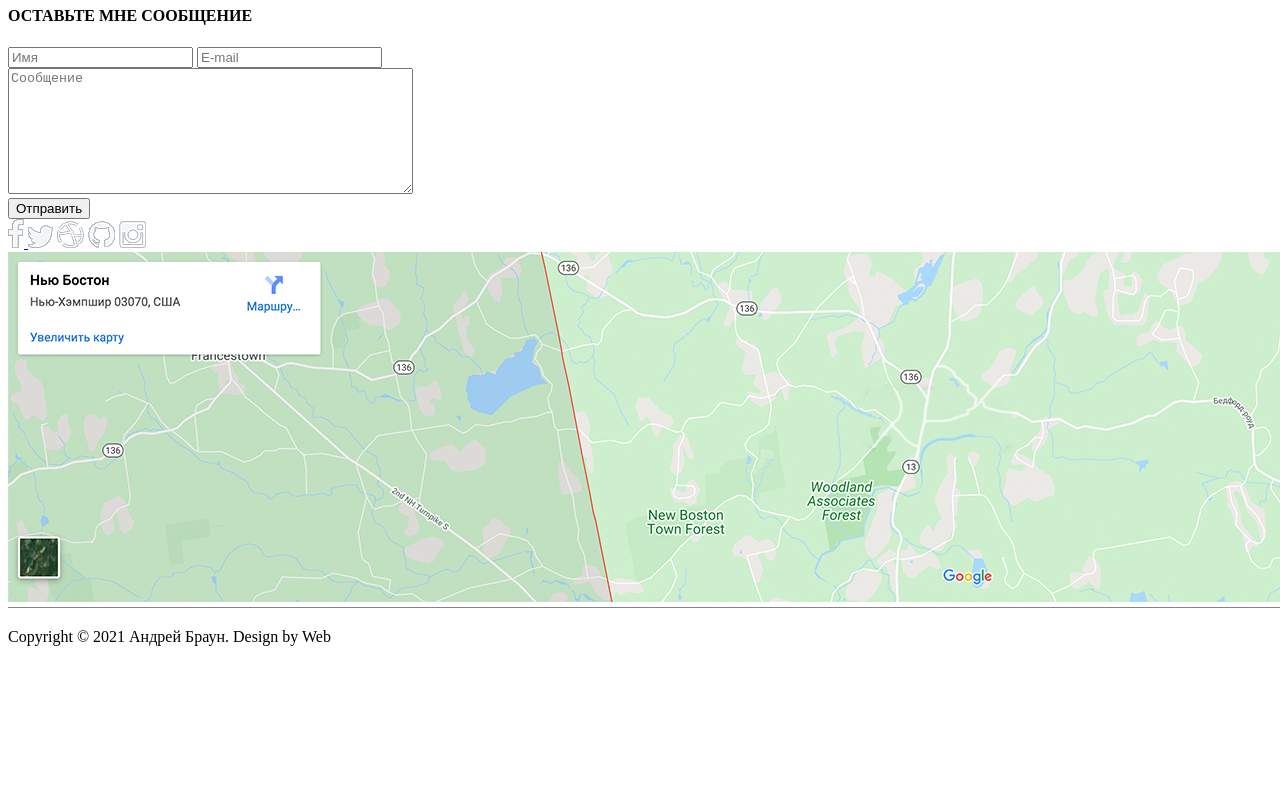
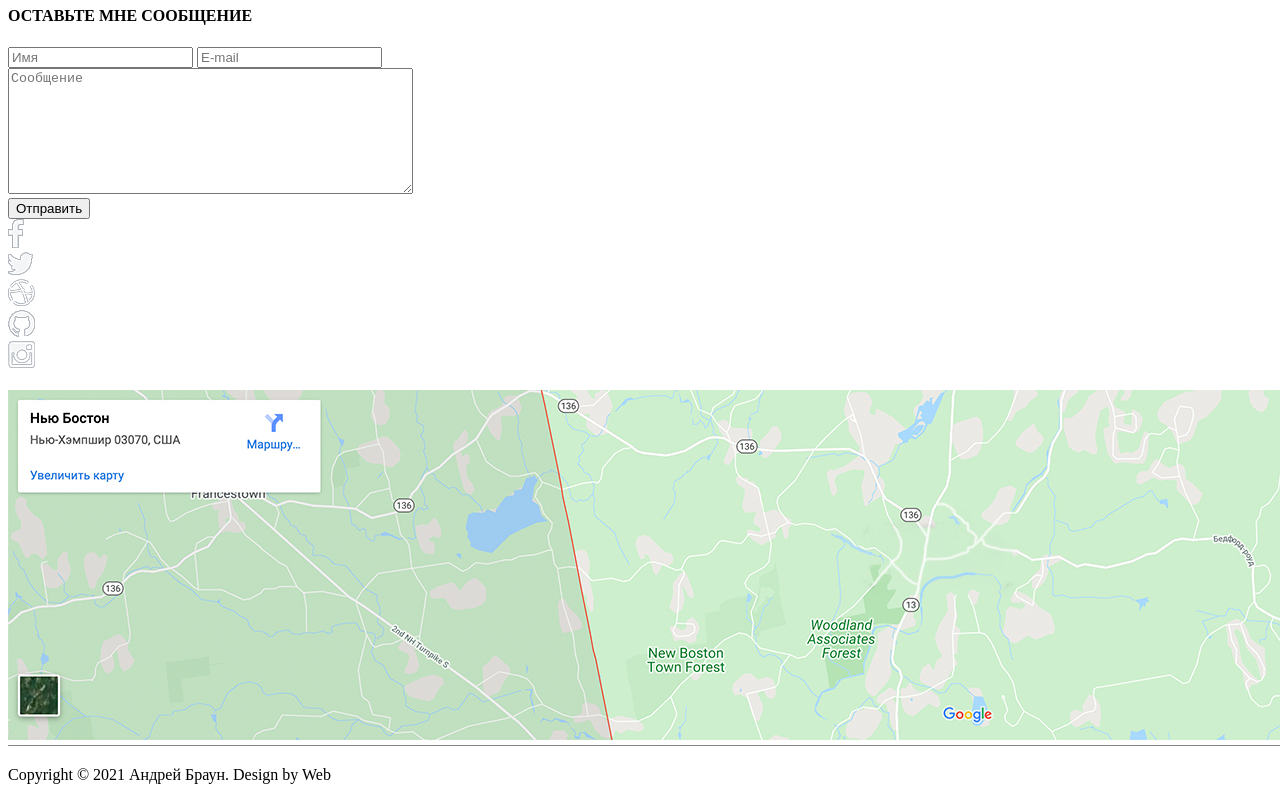
Before and after one commit to sergokss/sergokss.githu.io, a plain HTML site: page src/index.html in a window 1280 px wide. Shown: the part 4172-4972 px from the top of the page. Before the commit the page ends 4834 px from the top, so only its background shows below. Drawn offline with Linux system fonts and the light colour scheme.

Commit message:
Исправление

```diff
--- a/src/index.html
+++ b/src/index.html
@@ -186,11 +186,19 @@
 
 
         <div class="socials">
-            <a href="https://www.facebook.com/"><img src="img/%D1%84%D0%B1.png" alt=""> </a>
+            <a href="https://www.facebook.com/"><img src="img/%D1%84%D0%B1.png" alt=""> </a>    </div>
+           <div class="socials">
             <a href="https://twitter.com/"><img src="img/%D1%82%D0%B2%D0%B8%D1%82%D0%B5%D1%80.png" alt=""></a>
-            <a href="https://dribbble.com/"><img src="img/%D0%BC%D1%8F%D1%87.png" alt=""></a>
-            <a href="https://github.com/"><img src="img/%D0%BA%D0%B8%D1%81%D0%B0.png" alt=""></a>
-            <a href="https://www.instagram.com/"><img src="img/%D0%B8%D0%BD%D1%81%D1%82.png" alt=""></a>
+            </div>
+            <div class="socials">
+                <a href="https://dribbble.com/"><img src="img/%D0%BC%D1%8F%D1%87.png" alt=""></a>
+                </div>
+            <div class="socials">
+                <a href="https://github.com/"><img src="img/%D0%BA%D0%B8%D1%81%D0%B0.png" alt=""></a>
+                </div>
+            <div class="socials">
+                <a href="https://www.instagram.com/"><img src="img/%D0%B8%D0%BD%D1%81%D1%82.png" alt=""></a></div>
+            <div class="socials">
             <a href="https://www.linkedin.com"><img src="img/%D0%B8%D0%BD.png" alt=""></a>
         </div>
         <img src="img/%D0%9A%D0%B0%D1%80%D1%82%D0%B0%20%D0%BA%D0%BE%D0%BF%D0%B8%D1%8F.jpg" alt="">
```
